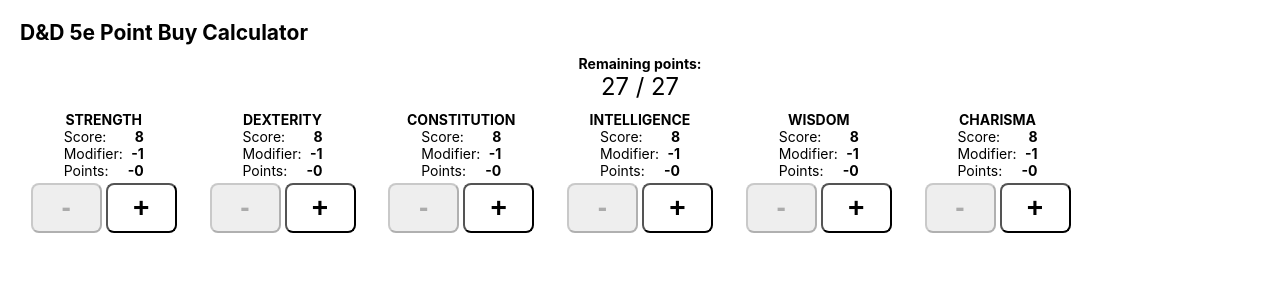
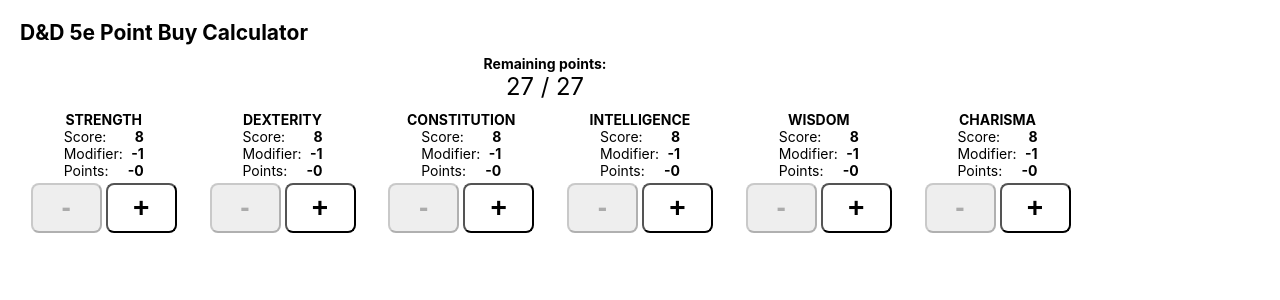
Before and after one commit to rush340/dnd-ability-calc, a React (Create React App) app: page / in a window 1280 px wide. Shown: the top 300 px of the page. Built offline with nearby package versions, Linux system fonts and the light colour scheme.

Commit message:
better centering of available points on wide viewports

```diff
--- a/src/App.css
+++ b/src/App.css
@@ -12,6 +12,7 @@
 .points-container {
   text-align: center;
   margin-bottom: 10px;
+  max-width: 1050px;
 }
 
 .points {
```
